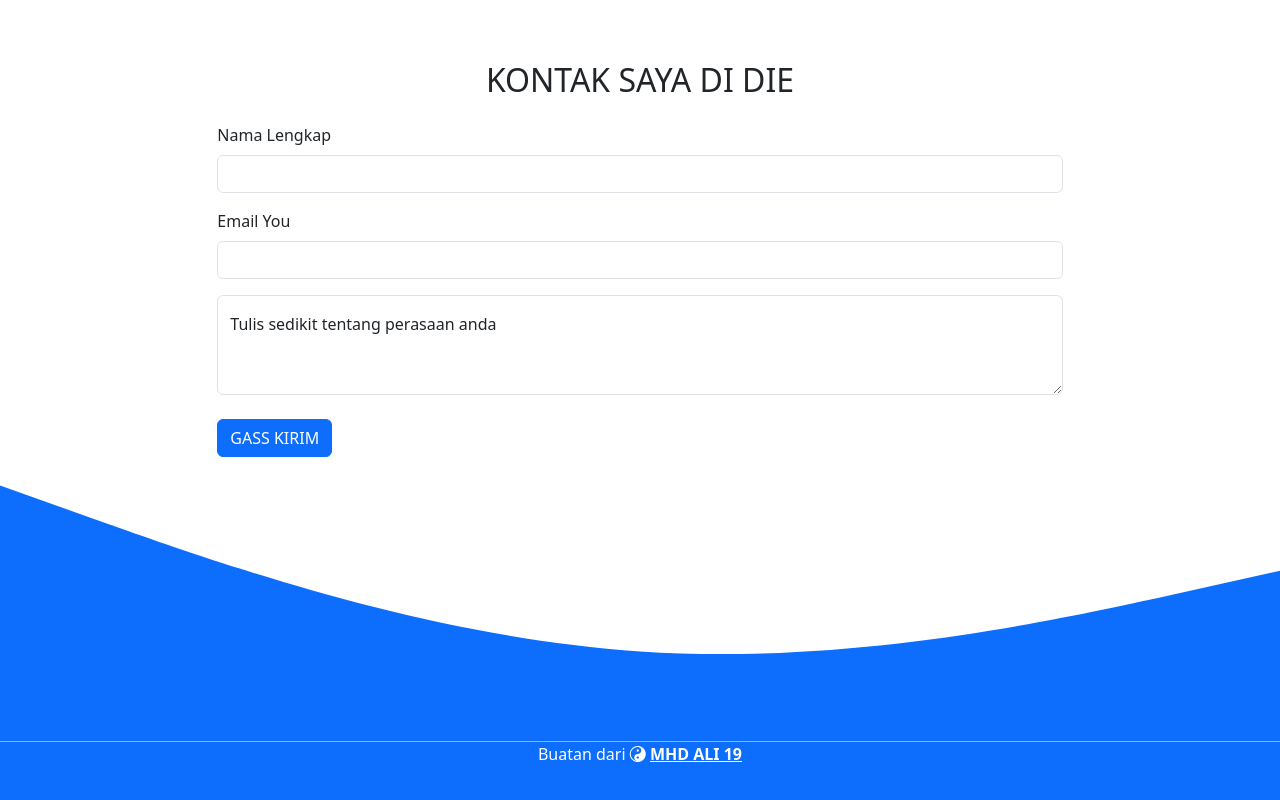
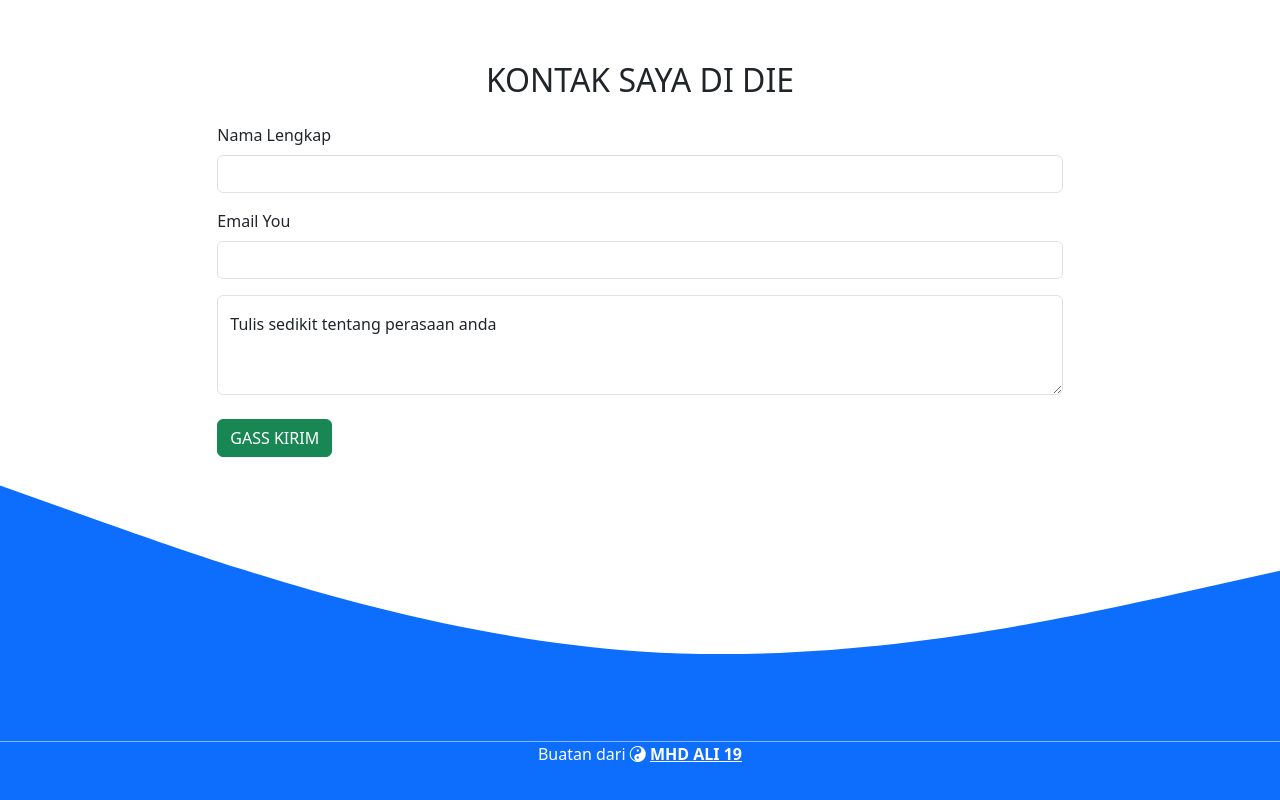
Before and after one commit to Mhdali19/MhdAli19.github.io, a plain HTML site: page index.html in a window 1280 px wide. Shown: the part 2227-3027 px from the top of the page. Drawn offline with nearby package versions, Linux system fonts and the light colour scheme.

Commit message:
ubah warna tombol

```diff
--- a/index.html
+++ b/index.html
@@ -179,7 +179,7 @@
                         <label for="floatingTextarea2">Tulis sedikit tentang perasaan anda</label>
                     </div><br />
 
-                    <button type="submit" class="btn btn-primary">GASS KIRIM</button>
+                    <button type="submit" class="btn btn-success">GASS KIRIM</button>
                 </form>
             </div>
 
```
